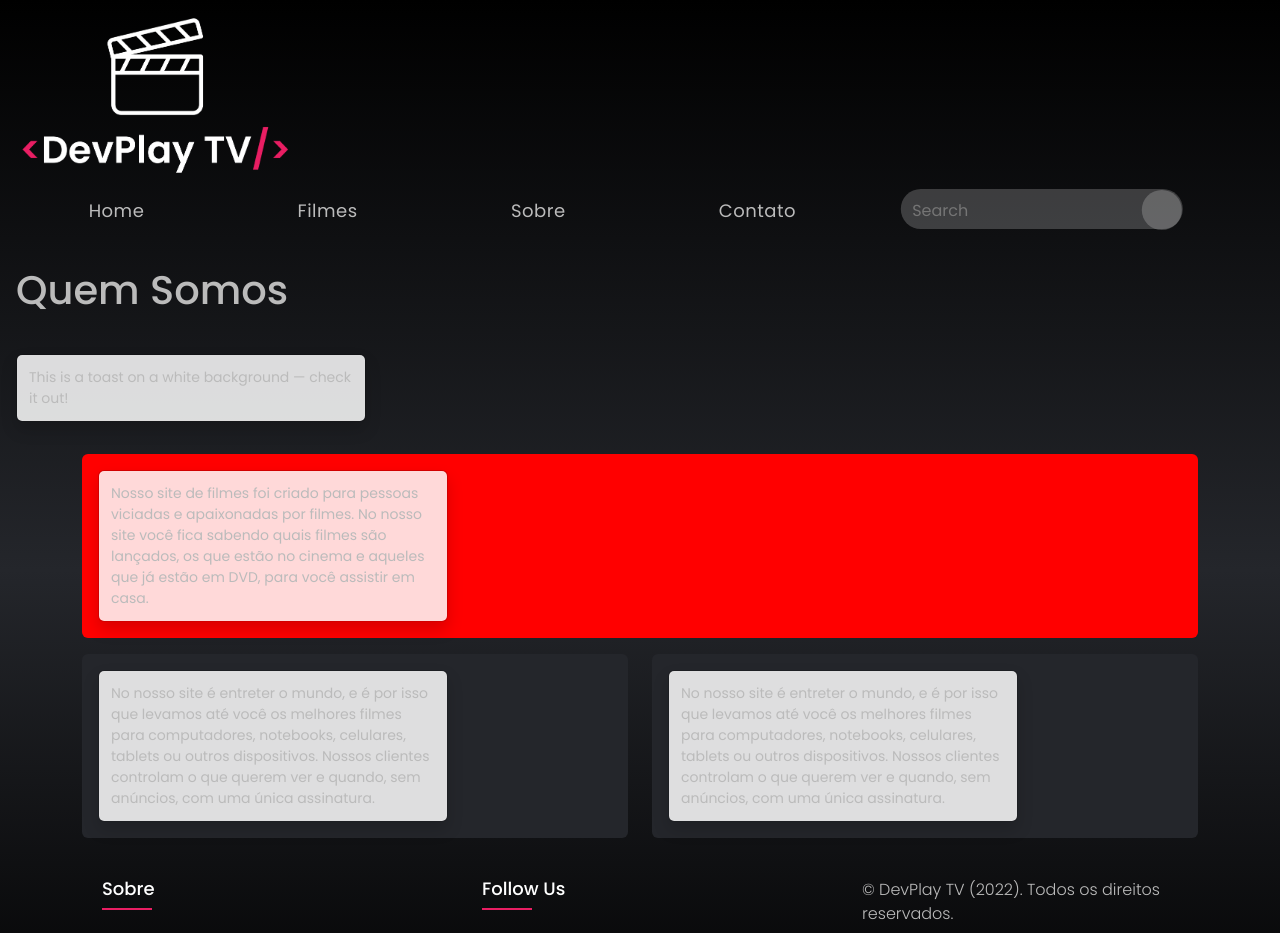
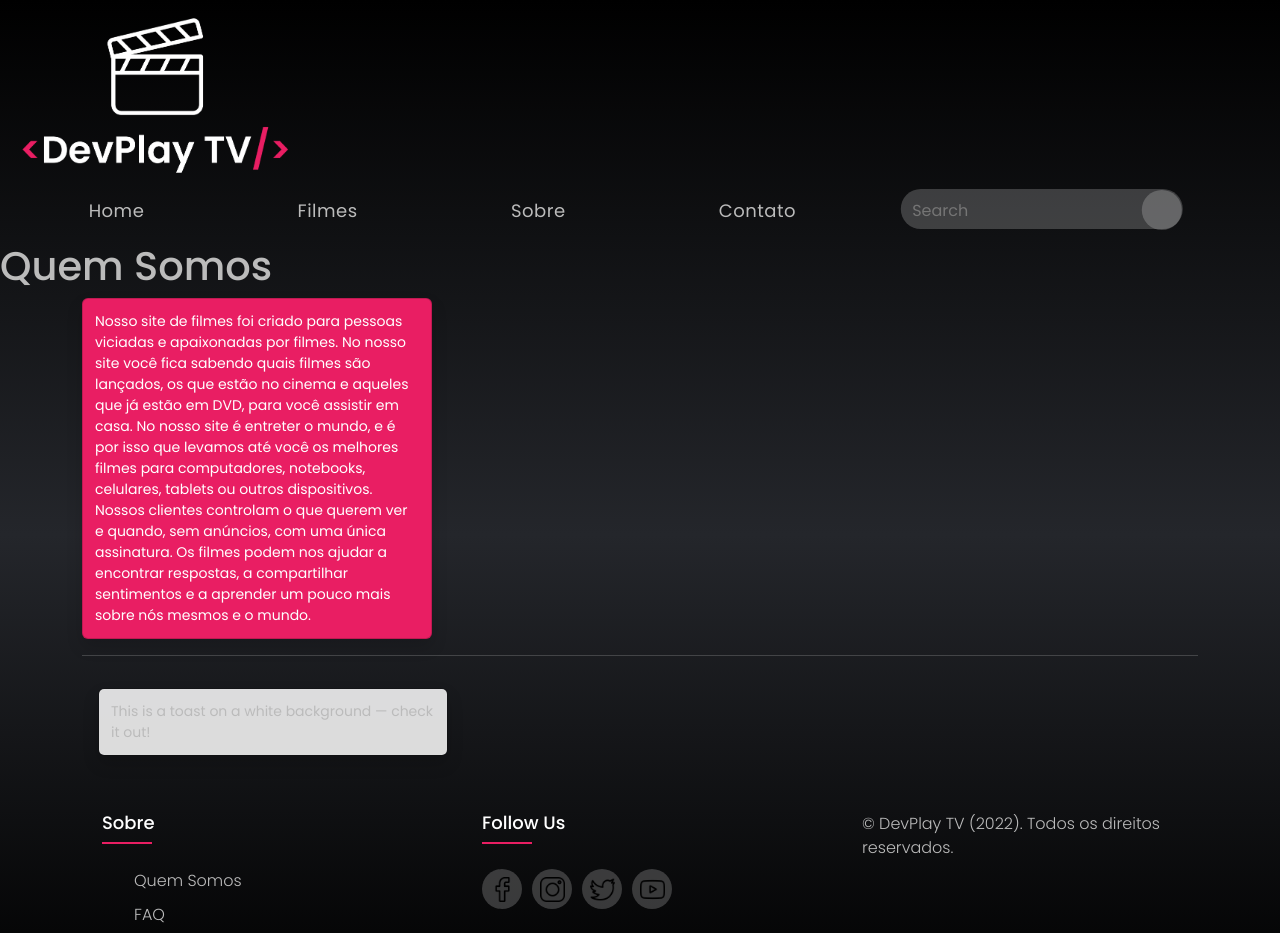
Before and after one commit to moondev94/projeto-modulo3-squad1, a React (Create React App) app: page /Sobre in a window 1280 px wide. Shown: the top 933 px of the page. Built offline with nearby package versions, Linux system fonts and the light colour scheme; a web font is replaced by a local one.

Commit message:
Update Sobre.jsx

```diff
--- a/src/view/Sobre.jsx
+++ b/src/view/Sobre.jsx
@@ -4,50 +4,32 @@ import { Container, Row, Col, Toast, ToastHeader, ToastBody } from 'reactstrap';
 const Sobre = () => {
   return (
     <div>
-      <h1 className="p-3 my-2">Quem Somos</h1>
-
-      <div className="p-3 my-2 rounded">
-    <Toast>
-      <ToastBody>
-        This is a toast on a white background — check it out!
-      </ToastBody>
-    </Toast>
-  </div>
+      <h1 className="">Quem Somos</h1>
 
       <Container>
         <Row>
-          <Col>
-           <div className="p-3 my-2 rounded" style={{background: 'red'}}>
-              <Toast>
-                <ToastBody>
-                Nosso site de filmes foi criado para pessoas viciadas e apaixonadas por filmes. No nosso site você fica sabendo quais filmes são lançados, os que estão no cinema e aqueles que já estão em DVD, para você assistir em casa.
+          <Col className="">
+            <div className="" style={{background: ''}}>
+              <Toast  style={{background: 'rgb(233 30 99)'}}>
+                <ToastBody style={{color: 'white'}}>
+                Nosso site de filmes foi criado para pessoas viciadas e apaixonadas por filmes. No nosso site você fica sabendo quais filmes são lançados, os que estão no cinema e aqueles que já estão em DVD, para você assistir em casa.  No nosso site é entreter o mundo, e é por isso que levamos até você os melhores filmes para computadores, notebooks, celulares, tablets ou outros dispositivos. Nossos clientes controlam o que querem ver e quando, sem anúncios, com uma única assinatura.  Os filmes podem nos ajudar a encontrar respostas, a compartilhar sentimentos e a aprender um pouco mais sobre nós mesmos e o mundo.
                </ToastBody>
               </Toast>
             </div>
           </Col>
-        </Row>
-        <Row>
-          <Col>
-            <div className="p-3 my-2 rounded bg-docs-transparent-grid" style={{background: '#24262b' }}>
-              <Toast>
-                <ToastBody>
-                No nosso site é entreter o mundo, e é por isso que levamos até você os melhores filmes para computadores, notebooks, celulares, tablets ou outros dispositivos. Nossos clientes controlam o que querem ver e quando, sem anúncios, com uma única assinatura.
-        </ToastBody>
-              </Toast>
-            </div>
-          </Col>
-          <Col>
-            <div className="p-3 my-2 rounded bg-docs-transparent-grid" style={{background: '#24262b'}}>
-              <Toast>
-                <ToastBody>
-                 No nosso site é entreter o mundo, e é por isso que levamos até você os melhores filmes para computadores, notebooks, celulares, tablets ou outros dispositivos. Nossos clientes controlam o que querem ver e quando, sem anúncios, com uma única assinatura.
-               </ToastBody>
-              </Toast>
-            </div>
-          </Col>
-        </Row>
 
 
+        </Row>
+        <hr style={{background: 'rgb(233 30 99)'}}></hr>
+        <div className="p-3 my-2 rounded">
+           <div>
+           <Toast>
+           <ToastBody>
+           This is a toast on a white background — check it out!
+           </ToastBody>
+           </Toast>
+           </div>
+     </div>
       </Container>
 
     </div>
```
